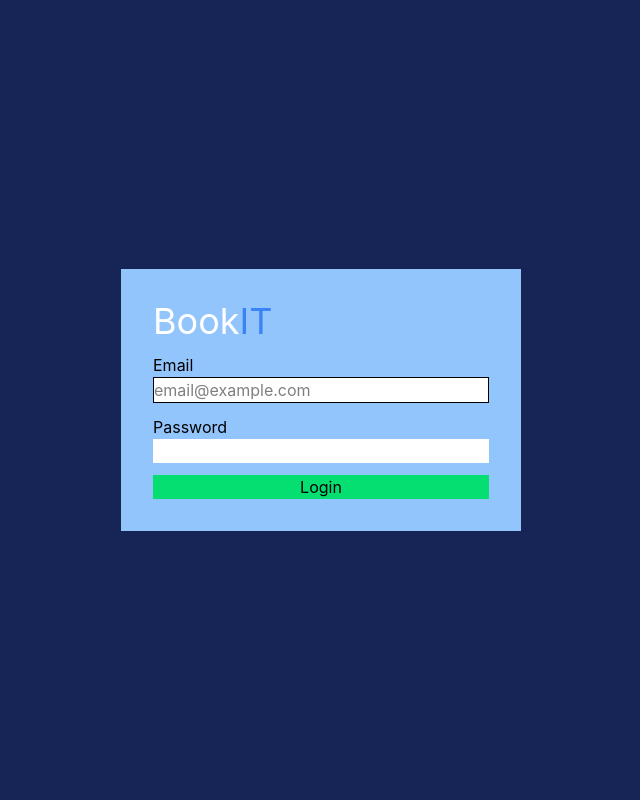
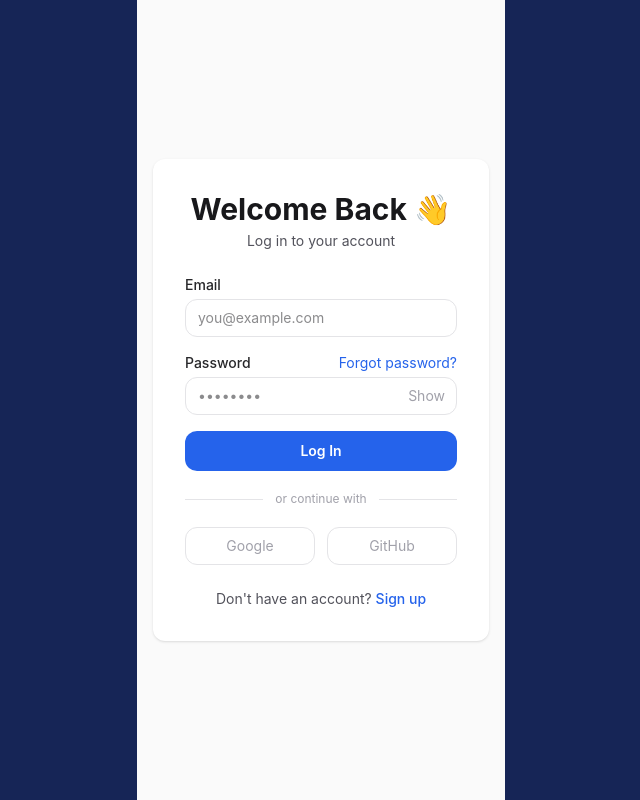
Before and after one commit to iotb-tech/BOOKIT, a Next.js app: page /login in a window 1280 px wide. Shown: the whole page, without its empty margins (319-959 px from the left). Built offline with nearby package versions, Linux system fonts and the light colour scheme; no server answers.

Commit message:
feat: build LoginForm with RHF + Zod, wire to login server action

```diff
--- a/package.json
+++ b/package.json
@@ -9,6 +9,7 @@
     "lint": "eslint"
   },
   "dependencies": {
+    "@hookform/resolvers": "^5.8.0",
     "@supabase/ssr": "^0.12.4",
     "@supabase/supabase-js": "^2.112.2",
     "@tanstack/react-query": "^5.101.4",
--- a/src/app/login/page.tsx
+++ b/src/app/login/page.tsx
@@ -1,52 +1,9 @@
-'use client'
-import { useState } from "react"
-import { useRouter } from "next/navigation"
-import { createClient } from "@/lib/supabase/client"
+import LoginForm from "@/components/auth/LoginForm";
 
-function Signup(){
-  const router = useRouter()
-  const supabase = createClient()
-
-  const [email,setEmail] = useState('')
-  const [password,setPassword] = useState('')
-  const [error, setError] = useState<string | null>(null)
-
-    async function handleSubmit(event:React.FormEvent){
-      event.preventDefault();
-      setError(null)
-
-      const {error: hotError} = await supabase.auth.signInWithPassword({email,password})
-
-      if(hotError){
-        setError(hotError.message)
-        return
-      }
-
-      router.refresh()
-      router.push('/')
-
-    }
-
-
-    return (
-        <>
-        <form onSubmit={handleSubmit} className="p-8 bg-primary-300 flex flex-col gap-3 w-100">
-            <div className="text-white text-4xl">Book<span className="text-primary-500">IT</span></div>
-            <div className="gap-2">
-            <label htmlFor="mail">Email</label>
-            <input value={email} onChange={e=> setEmail(e.target.value)}  className="bg-white border border-2-solid block w-full" type="email" id="mail" placeholder="email@example.com"/>
-
-            </div>
-            <div className="gap-2 flex-col">
-            <label htmlFor="password">Password</label>
-            <input value={password} onChange={e => setPassword(e.target.value)} className="w-full bg-white block" type="password" id="password" placeholder=""/>
-
-            </div>
-
-            <button className="bg-green-400 ">Login</button>
-        </form>
-        </>
-    )
+export default function LoginPage() {
+  return (
+    <main className="flex min-h-screen items-center justify-center bg-neutral-50 px-4">
+      <LoginForm />
+    </main>
+  );
 }
-
-export default Signup
--- /dev/null
+++ b/src/components/auth/LoginForm.tsx
@@ -0,0 +1,179 @@
+"use client";
+
+import { useState } from "react";
+import { useRouter } from "next/navigation";
+import { useForm } from "react-hook-form";
+import { zodResolver } from "@hookform/resolvers/zod";
+import { z } from "zod";
+import { login } from "@/lib/auth/actions";
+
+const loginSchema = z.object({
+  email: z.string().min(1, "Email is required").email("Enter a valid email"),
+  password: z.string().min(1, "Password is required"),
+});
+
+type LoginFormValues = z.infer<typeof loginSchema>;
+
+export default function LoginForm() {
+  const router = useRouter();
+  const [showPassword, setShowPassword] = useState(false);
+  const [serverError, setServerError] = useState<string | null>(null);
+  const [isSubmitting, setIsSubmitting] = useState(false);
+
+  const {
+    register,
+    handleSubmit,
+    formState: { errors },
+  } = useForm<LoginFormValues>({
+    resolver: zodResolver(loginSchema),
+  });
+
+  const onSubmit = async (values: LoginFormValues) => {
+    setServerError(null);
+    setIsSubmitting(true);
+
+    const result = await login(values.email, values.password);
+
+    setIsSubmitting(false);
+
+    if (!result.success) {
+      setServerError(result.error ?? "Something went wrong. Please try again.");
+      return;
+    }
+
+    router.push("/dashboard");
+  };
+
+  return (
+    <div className="w-full max-w-md rounded-lg bg-white p-8 shadow-sm">
+      <div className="mb-6 text-center">
+        <h1 className="text-3xl font-bold text-neutral-900">Welcome Back 👋</h1>
+        <p className="mt-1 text-sm text-neutral-600">Log in to your account</p>
+      </div>
+
+      {serverError && (
+        <div
+          role="alert"
+          className="mb-4 rounded-lg border border-error/20 bg-red-50 px-4 py-3 text-sm text-error"
+        >
+          {serverError}
+        </div>
+      )}
+
+      <form onSubmit={handleSubmit(onSubmit)} noValidate className="space-y-4">
+        <div>
+          <label
+            htmlFor="email"
+            className="mb-1 block text-sm font-medium text-neutral-800"
+          >
+            Email
+          </label>
+          <input
+            id="email"
+            type="email"
+            autoComplete="email"
+            placeholder="you@example.com"
+            aria-invalid={!!errors.email}
+            aria-describedby={errors.email ? "email-error" : undefined}
+            className={`w-full rounded-lg border px-3 py-2 text-sm text-neutral-900 focus:outline-none focus:ring-2 focus:ring-primary-500 ${
+              errors.email ? "border-error" : "border-neutral-200"
+            }`}
+            {...register("email")}
+          />
+          {errors.email && (
+            <p id="email-error" className="mt-1 text-sm text-error">
+              {errors.email.message}
+            </p>
+          )}
+        </div>
+
+        <div>
+          <div className="mb-1 flex items-center justify-between">
+            <label
+              htmlFor="password"
+              className="block text-sm font-medium text-neutral-800"
+            >
+              Password
+            </label>
+            <a
+              href="/forgot-password"
+              className="text-sm text-primary-600 hover:underline"
+            >
+              Forgot password?
+            </a>
+          </div>
+          <div className="relative">
+            <input
+              id="password"
+              type={showPassword ? "text" : "password"}
+              autoComplete="current-password"
+              placeholder="••••••••"
+              aria-invalid={!!errors.password}
+              aria-describedby={errors.password ? "password-error" : undefined}
+              className={`w-full rounded-lg border px-3 py-2 pr-10 text-sm text-neutral-900 focus:outline-none focus:ring-2 focus:ring-primary-500 ${
+                errors.password ? "border-error" : "border-neutral-200"
+              }`}
+              {...register("password")}
+            />
+            <button
+              type="button"
+              onClick={() => setShowPassword((v) => !v)}
+              className="absolute inset-y-0 right-0 flex items-center px-3 text-sm text-neutral-400 hover:text-neutral-600"
+              aria-label={showPassword ? "Hide password" : "Show password"}
+            >
+              {showPassword ? "Hide" : "Show"}
+            </button>
+          </div>
+          {errors.password && (
+            <p id="password-error" className="mt-1 text-sm text-error">
+              {errors.password.message}
+            </p>
+          )}
+        </div>
+
+        <button
+          type="submit"
+          disabled={isSubmitting}
+          className="w-full rounded-lg bg-primary-600 py-2.5 text-sm font-semibold text-white transition hover:bg-primary-700 disabled:cursor-not-allowed disabled:opacity-60"
+        >
+          {isSubmitting ? "Logging in…" : "Log In"}
+        </button>
+      </form>
+
+      <div className="my-5 flex items-center gap-3">
+        <div className="h-px flex-1 bg-neutral-200" />
+        <span className="text-xs text-neutral-400">or continue with</span>
+        <div className="h-px flex-1 bg-neutral-200" />
+      </div>
+
+      <div className="grid grid-cols-2 gap-3">
+        <button
+          type="button"
+          disabled
+          title="Coming soon"
+          className="flex items-center justify-center gap-2 rounded-lg border border-neutral-200 py-2 text-sm text-neutral-400 cursor-not-allowed"
+        >
+          Google
+        </button>
+        <button
+          type="button"
+          disabled
+          title="Coming soon"
+          className="flex items-center justify-center gap-2 rounded-lg border border-neutral-200 py-2 text-sm text-neutral-400 cursor-not-allowed"
+        >
+          GitHub
+        </button>
+      </div>
+
+      <p className="mt-6 text-center text-sm text-neutral-600">
+        Don&apos;t have an account?{" "}
+        <a
+          href="/signup"
+          className="font-medium text-primary-600 hover:underline"
+        >
+          Sign up
+        </a>
+      </p>
+    </div>
+  );
+}
```
Also changed, not shown: 1 other file (tests, documents, lock files or other folders).
